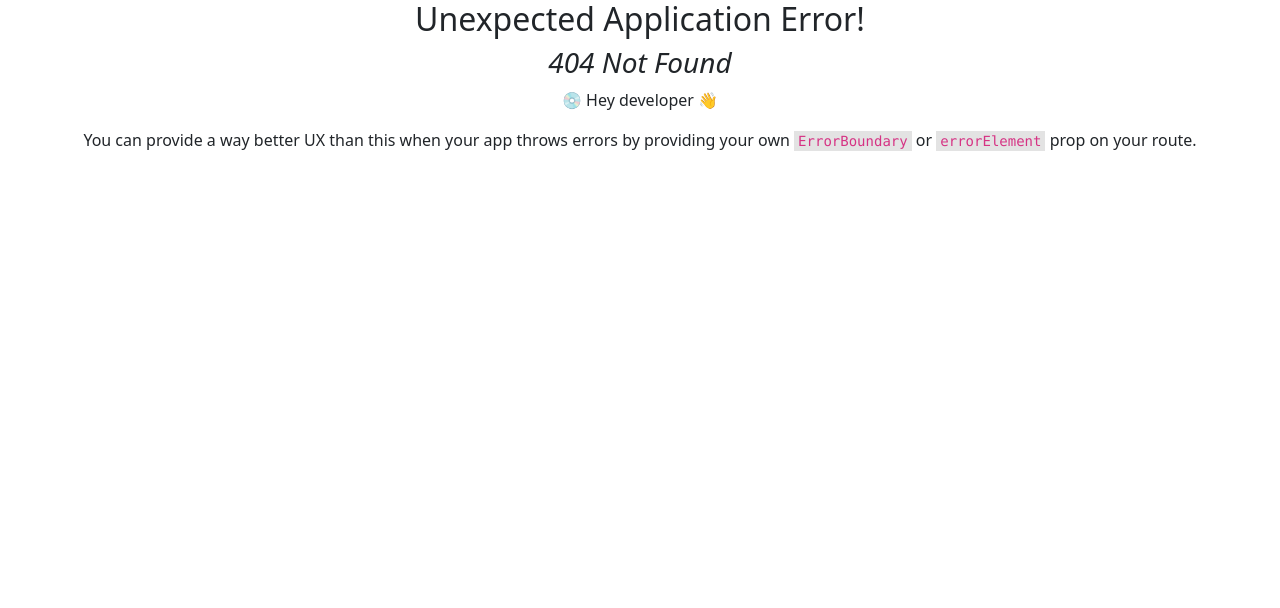
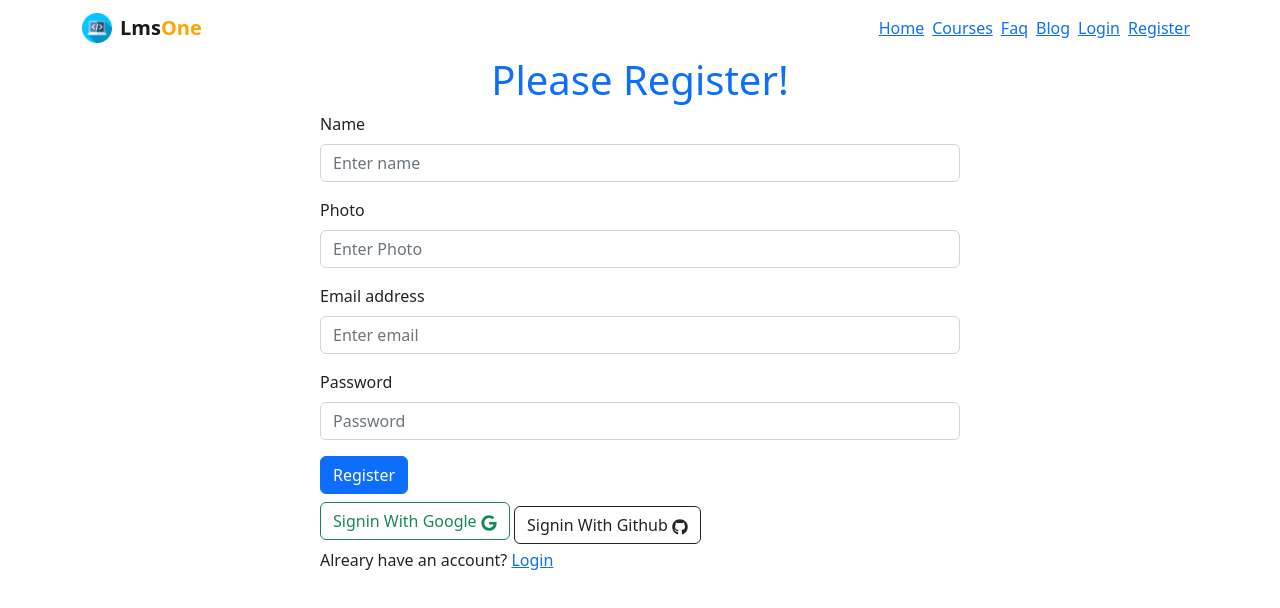
Before and after one commit to fahimshahrairakash03/lmsone-client, a React (Create React App) app: page /register in a window 1280 px wide. Before the commit this address had no page. Shown: the top 608 px of the page. Built offline with nearby package versions, Linux system fonts and the light colour scheme.

Commit message:
email and google signup added

```diff
--- a/package.json
+++ b/package.json
@@ -11,6 +11,7 @@
     "react": "^18.2.0",
     "react-bootstrap": "^2.5.0",
     "react-dom": "^18.2.0",
+    "react-icons": "^4.6.0",
     "react-router-dom": "^6.4.2",
     "react-scripts": "5.0.1",
     "web-vitals": "^2.1.4"
--- a/src/App.js
+++ b/src/App.js
@@ -5,7 +5,7 @@ import { routes } from "./Routes/Routes/Routes";
 
 function App() {
   return (
-    <div className="App">
+    <div className="">
       <RouterProvider router={routes}></RouterProvider>
     </div>
   );
--- /dev/null
+++ b/src/context/AuthProvider.js
@@ -0,0 +1,37 @@
+import React from "react";
+import { createContext } from "react";
+import {
+  createUserWithEmailAndPassword,
+  getAuth,
+  signInWithEmailAndPassword,
+  signInWithPopup,
+} from "firebase/auth";
+import app from "../firebase/firebase.config";
+import { useState } from "react";
+
+export const AuthContext = createContext();
+const auth = getAuth(app);
+
+const AuthProvider = ({ children }) => {
+  const [user, setUser] = useState("");
+
+  const userCreate = (email, password) => {
+    return createUserWithEmailAndPassword(auth, email, password);
+  };
+
+  const emailSignIn = (email, password) => {
+    return signInWithEmailAndPassword(auth, email, password);
+  };
+
+  const googleSignIn = (provider) => {
+    return signInWithPopup(auth, provider);
+  };
+
+  const authinfo = { user, userCreate, emailSignIn, googleSignIn };
+
+  return (
+    <AuthContext.Provider value={authinfo}>{children}</AuthContext.Provider>
+  );
+};
+
+export default AuthProvider;
--- a/src/index.js
+++ b/src/index.js
@@ -4,10 +4,13 @@ import "./index.css";
 import App from "./App";
 import reportWebVitals from "./reportWebVitals";
 import "bootstrap/dist/css/bootstrap.min.css";
+import AuthProvider from "./context/AuthProvider";
 const root = ReactDOM.createRoot(document.getElementById("root"));
 root.render(
   <React.StrictMode>
-    <App />
+    <AuthProvider>
+      <App />
+    </AuthProvider>
   </React.StrictMode>
 );
 
--- /dev/null
+++ b/src/pages/Login/Login.js
@@ -0,0 +1,61 @@
+import React, { useState } from "react";
+import { useContext } from "react";
+import Button from "react-bootstrap/Button";
+import Form from "react-bootstrap/Form";
+import { Link } from "react-router-dom";
+import { AuthContext } from "../../context/AuthProvider";
+
+const Login = () => {
+  const { emailSignIn } = useContext(AuthContext);
+  const [error, setError] = useState("");
+
+  const handleSubmit = (e) => {
+    e.preventDefault();
+    const form = e.target;
+
+    const email = form.email.value;
+    const password = form.password.value;
+    console.log(email, password);
+    emailSignIn(email, password)
+      .then((result) => {
+        const user = result.user;
+        console.log(user);
+        form.reset();
+        setError("");
+      })
+      .catch((error) => {
+        console.log(error);
+        setError(error.message);
+      });
+  };
+
+  return (
+    <div>
+      <h1 className="text-primary text-center">Please Login!</h1>
+      <Form onSubmit={handleSubmit} className="mx-auto w-50 ">
+        <Form.Group className="mb-3" controlId="formBasicEmail">
+          <Form.Label>Email address</Form.Label>
+          <Form.Control type="email" name="email" placeholder="Enter email" />
+        </Form.Group>
+
+        <Form.Group className="mb-3" controlId="formBasicPassword">
+          <Form.Label>Password</Form.Label>
+          <Form.Control
+            type="password"
+            name="password"
+            placeholder="Password"
+          />
+        </Form.Group>
+        <p className="text-danger">{error}</p>
+        <Button variant="primary" type="submit">
+          Login
+        </Button>
+        <p>
+          New User? <Link to="/register">Register</Link>
+        </p>
+      </Form>
+    </div>
+  );
+};
+
+export default Login;
--- /dev/null
+++ b/src/pages/Register/Register.js
@@ -0,0 +1,101 @@
+import React from "react";
+import { useState } from "react";
+import { useContext } from "react";
+import Button from "react-bootstrap/Button";
+import Form from "react-bootstrap/Form";
+import { Link } from "react-router-dom";
+import { AuthContext } from "../../context/AuthProvider";
+import { FaGoogle, FaGithub } from "react-icons/fa";
+import { GoogleAuthProvider } from "firebase/auth";
+const Register = () => {
+  const { user, userCreate, googleSignIn } = useContext(AuthContext);
+  const [error, setError] = useState("");
+  const googleProvider = new GoogleAuthProvider();
+
+  const handleSubmit = (e) => {
+    e.preventDefault();
+    const form = e.target;
+    const name = form.name.value;
+    const photo = form.photoURL.value;
+    const email = form.email.value;
+    const password = form.password.value;
+    console.log(name, photo, email, password);
+    userCreate(email, password)
+      .then((result) => {
+        const user = result.user;
+        console.log(user);
+        form.reset();
+        setError("");
+      })
+      .catch((error) => {
+        console.log(error);
+        setError(error.message);
+      });
+  };
+
+  const handlegoogleSignIn = () => {
+    googleSignIn(googleProvider)
+      .then((result) => {
+        const user = result.user;
+        console.log(user);
+        setError("");
+      })
+      .catch((error) => {
+        console.log(error);
+        setError(error);
+      });
+  };
+
+  return (
+    <div>
+      <h1 className="text-primary text-center">Please Register!</h1>
+      <Form onSubmit={handleSubmit} className="mx-auto w-50 ">
+        <Form.Group className="mb-3" controlId="formBasicEmail">
+          <Form.Label>Name</Form.Label>
+          <Form.Control type="text" name="name" placeholder="Enter name" />
+        </Form.Group>
+        <Form.Group className="mb-3" controlId="formBasicEmail">
+          <Form.Label>Photo</Form.Label>
+          <Form.Control type="text" name="photoURL" placeholder="Enter Photo" />
+        </Form.Group>
+        <Form.Group className="mb-3" controlId="formBasicEmail">
+          <Form.Label>Email address</Form.Label>
+          <Form.Control
+            type="email"
+            name="email"
+            placeholder="Enter email"
+            required
+          />
+        </Form.Group>
+        <Form.Group className="mb-3" controlId="formBasicPassword">
+          <Form.Label>Password</Form.Label>
+          <Form.Control
+            type="password"
+            name="password"
+            placeholder="Password"
+            required
+          />
+        </Form.Group>
+        <p className="text-danger">{error}</p>
+        <Button className="d-block mb-2" variant="primary" type="submit">
+          Register
+        </Button>
+        <Button
+          onClick={handlegoogleSignIn}
+          className="mb-2"
+          variant="outline-success"
+        >
+          Signin With Google <FaGoogle></FaGoogle>
+        </Button>{" "}
+        <Button variant="outline-dark">
+          Signin With Github <FaGithub></FaGithub>{" "}
+        </Button>
+        <p>
+          Alreary have an account? <Link to="/login">Login</Link>
+        </p>
+      </Form>
+    </div>
+  );
+};
+
+export default Register;
--- a/src/pages/shared/Header/Header.js
+++ b/src/pages/shared/Header/Header.js
@@ -6,8 +6,11 @@ import "./Header.css";
 import logo from "../../../assets/logo.png";
 import { Image } from "react-bootstrap";
 import { Link } from "react-router-dom";
+import { useContext } from "react";
+import { AuthContext } from "../../../context/AuthProvider.js";
 
 const Header = () => {
+  const { user } = useContext(AuthContext);
   return (
     <Navbar collapseOnSelect expand="lg" bg="lg" variant="lg">
       <Container>
@@ -30,6 +33,13 @@ const Header = () => {
             <Link className="me-2" to="/blog">
               Blog
             </Link>
+            <Link className="me-2" to="/login">
+              Login
+            </Link>
+            <Link className="me-2" to="/register">
+              Register
+            </Link>
+            <p>{user.displayName}</p>
           </Nav>
         </Navbar.Collapse>
       </Container>
```
Also changed, not shown: src/Routes/Routes/Routes.js (+10 -0 lines), 1 other file (tests, documents, lock files or other folders).
